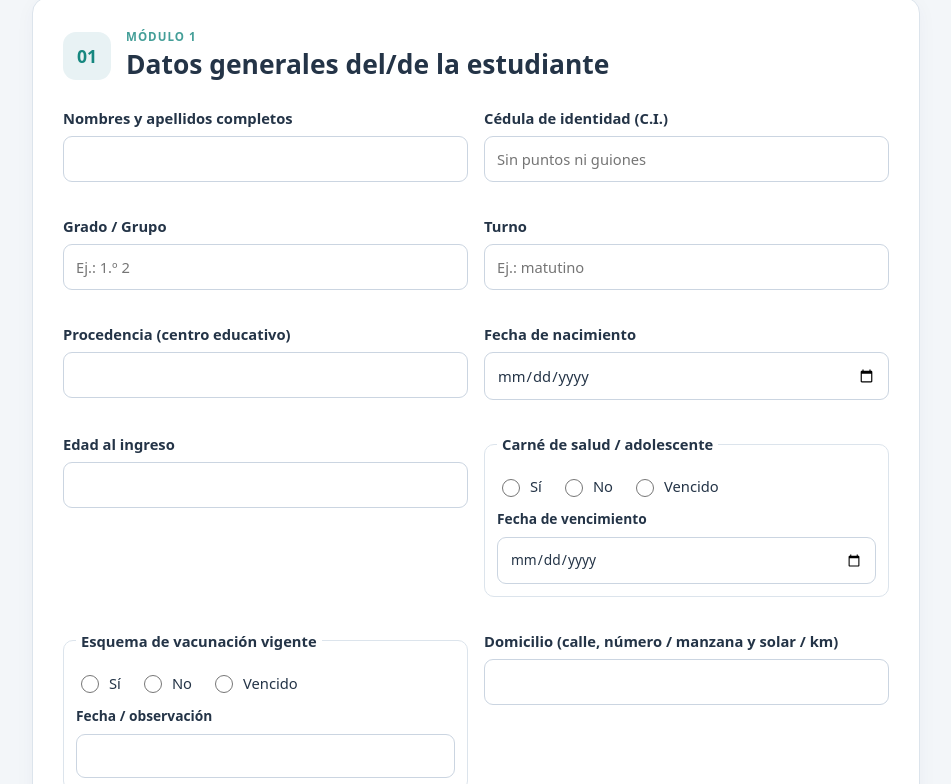
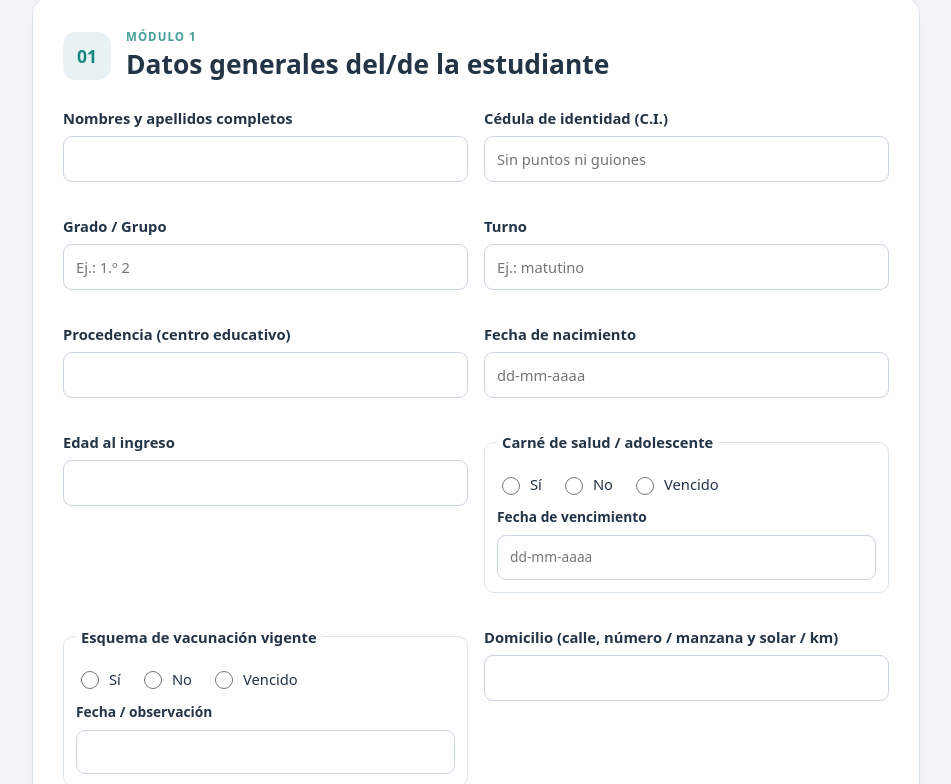
Before and after one commit to liceoatlantida2informatica-byte/Formulario-psicosocial-Atl-ntida, a plain HTML site: page index.html in a window 1280 px wide. Shown: the part 538-1322 px from the top of the page, without its empty margins (164-1115 px from the left). Drawn offline with Linux system fonts and the light colour scheme.

Commit message:
Update index.html

```diff
--- a/index.html
+++ b/index.html
@@ -36,9 +36,9 @@
         <label class="field">Grado / Grupo <input name="gradeGroup" placeholder="Ej.: 1.º 2"></label>
         <label class="field">Turno <input name="shift" placeholder="Ej.: matutino"></label>
         <label class="field">Procedencia (centro educativo) <input name="originSchool"></label>
-        <label class="field">Fecha de nacimiento <input name="birthDate" type="date"></label>
+        <label class="field">Fecha de nacimiento <input name="birthDate" type="text" inputmode="numeric" placeholder="dd-mm-aaaa" maxlength="10"></label>
         <label class="field">Edad al ingreso <input name="age" type="number" min="10" max="25"></label>
-        <fieldset class="field"><legend>Carné de salud / adolescente</legend><div class="choice-row"><label><input type="radio" name="healthCard" value="Sí"> Sí</label><label><input type="radio" name="healthCard" value="No"> No</label><label><input type="radio" name="healthCard" value="Vencido"> Vencido</label></div><label class="subfield">Fecha de vencimiento <input name="healthCardExpiry" type="date"></label></fieldset>
+        <fieldset class="field"><legend>Carné de salud / adolescente</legend><div class="choice-row"><label><input type="radio" name="healthCard" value="Sí"> Sí</label><label><input type="radio" name="healthCard" value="No"> No</label><label><input type="radio" name="healthCard" value="Vencido"> Vencido</label></div><label class="subfield">Fecha de vencimiento <input name="healthCardExpiry" type="text" inputmode="numeric" placeholder="dd-mm-aaaa" maxlength="10"></label></fieldset>
         <fieldset class="field"><legend>Esquema de vacunación vigente</legend><div class="choice-row"><label><input type="radio" name="vaccination" value="Sí"> Sí</label><label><input type="radio" name="vaccination" value="No"> No</label><label><input type="radio" name="vaccination" value="Vencido"> Vencido</label></div><label class="subfield">Fecha / observación <input name="vaccinationDate" type="text"></label></fieldset>
         <label class="field">Domicilio (calle, número / manzana y solar / km) <input name="address" autocomplete="street-address"></label>
         <label class="field">Barrio <input name="neighborhood"></label>
```
